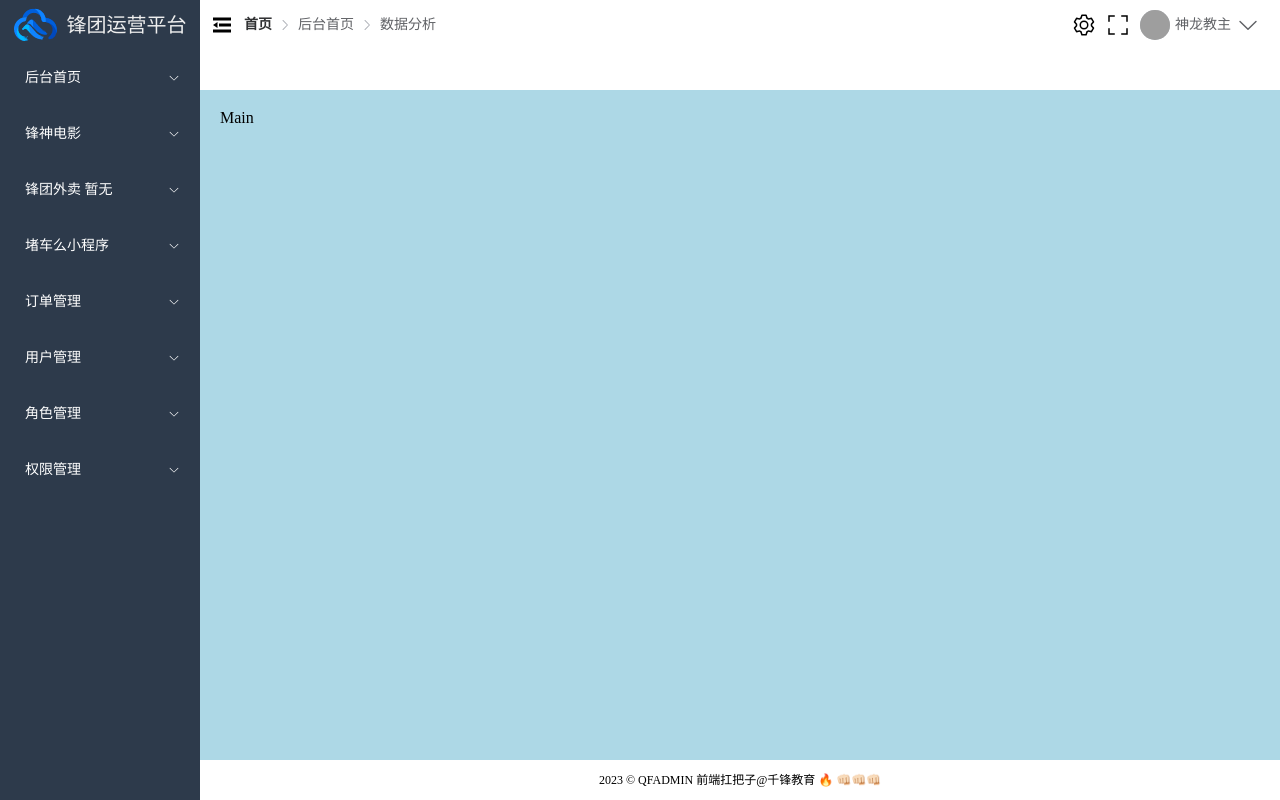
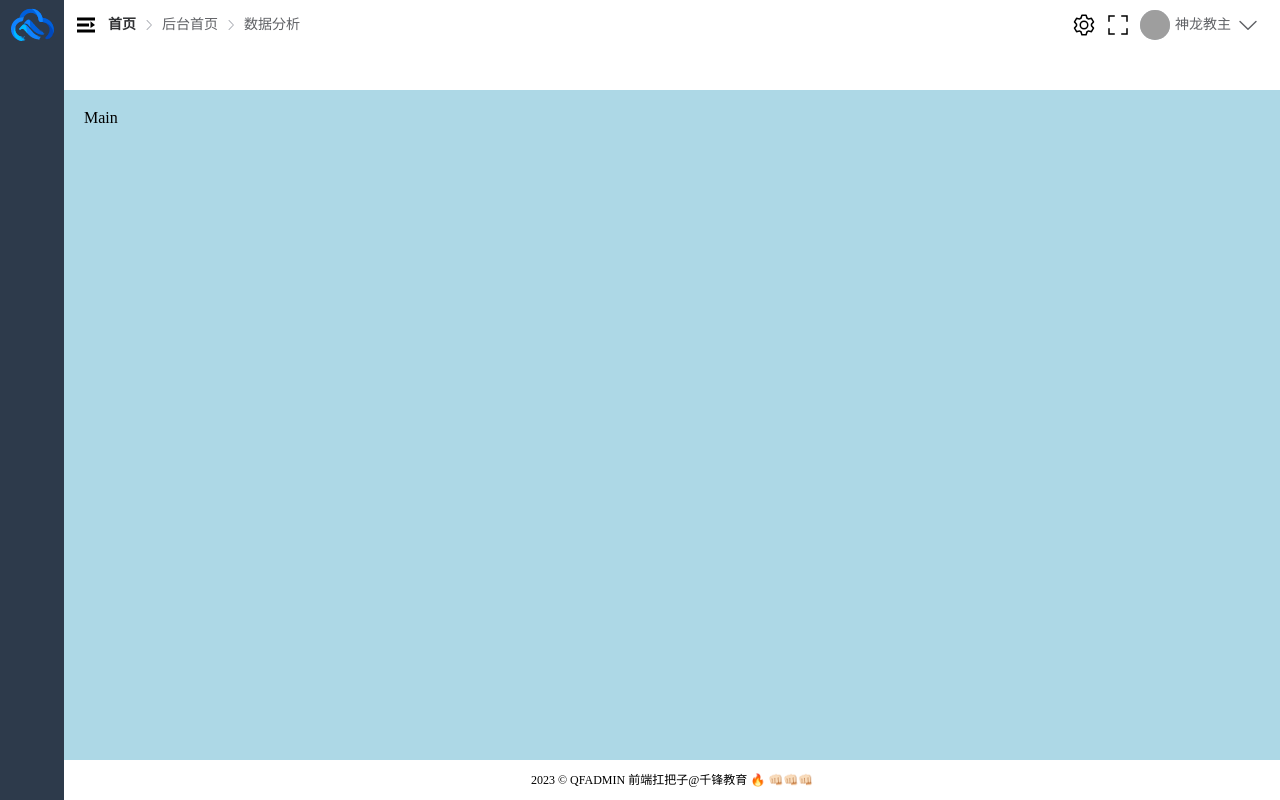
Before and after one commit to lydloveghl/masterAdmin, a Vue app: page / in a window 1280 px wide. Built offline with nearby package versions, Linux system fonts and the light colour scheme; grey boxes are pictures that could not be loaded; a small style sheet from the web is missing.

Commit message:
后台主页完成

```diff
--- a/src/layout/components/IndexAside.vue
+++ b/src/layout/components/IndexAside.vue
@@ -1,15 +1,23 @@
 <script lang="ts" setup>
 import menuList from '@/mock/menu/index'
+import { useAsideStore } from '@/stores/aside'
+const asideStore = useAsideStore()
 </script>
 <template>
-  <el-aside width="200px">
-    <p class="logo"><img src="@/assets/images/logo.png" alt="" /><span>锋团运营平台</span></p>
+  <el-aside :class="{ 'is-collapse': !asideStore.isCollapse }">
+    <p class="logo">
+      <img src="@/assets/images/logo.png" alt="" /><span v-show="asideStore.isCollapse"
+        >锋团运营平台</span
+      >
+    </p>
     <!-- 菜单 -->
     <el-menu
       active-text-color="#409eff"
       background-color="#2d3a4b"
       class="el-menu-vertical-demo"
       text-color="#fff"
+      :collapse="!asideStore.isCollapse"
+      :collapse-transition="false"
     >
       <el-sub-menu v-for="item in menuList" :key="item.auth_id" :index="item.auth_id">
         <template #title>
@@ -20,8 +28,10 @@ import menuList from '@/mock/menu/index'
           v-for="menuItem in item.children"
           :key="menuItem.auth_id"
           :index="menuItem.auth_id"
-          >{{ menuItem.auth_name }}</el-menu-item
         >
+          <i class="iconfont" :class="menuItem.icon"></i>
+          {{ menuItem.auth_name }}
+        </el-menu-item>
       </el-sub-menu>
     </el-menu>
   </el-aside>
@@ -31,6 +41,7 @@ import menuList from '@/mock/menu/index'
   width: 200px;
   height: 100%;
   background-color: $qf-bg-color;
+  transition: all 0.2s linear;
   .logo {
     display: flex;
     align-items: center;
@@ -42,6 +53,7 @@ import menuList from '@/mock/menu/index'
       font-size: 20px;
       font-weight: 700px;
       margin-left: 10px;
+      text-wrap: nowrap;
     }
   }
   .el-menu {
@@ -51,6 +63,9 @@ import menuList from '@/mock/menu/index'
     }
   }
 }
+.el-aside.is-collapse {
+  width: 64px;
+}
 .el-aside::-webkit-scrollbar {
   display: none;
 }
--- a/src/layout/components/IndexHeader.vue
+++ b/src/layout/components/IndexHeader.vue
@@ -10,9 +10,14 @@ import {
   Check,
   CircleCheck,
   ArrowDown,
+  Expand,
 } from '@element-plus/icons-vue'
 import { reactive, toRefs } from 'vue'
-
+import { useAsideStore } from '@/stores/aside'
+const asideStore = useAsideStore()
+const showAsideNav = () => {
+  asideStore.isCollapse = !asideStore.isCollapse
+}
 const state = reactive({
   circleUrl: 'https://cube.elemecdn.com/3/7c/3ea6beec64369c2642b92c6726f1epng.png',
   squareUrl: 'https://cube.elemecdn.com/9/c2/f0ee8a3c7c9638a54940382568c9dpng.png',
@@ -26,7 +31,8 @@ const { circleUrl } = toRefs(state)
     <el-header>
       <p class="pageRouter">
         <span>
-          <el-icon><Fold /></el-icon>
+          <el-icon @click="showAsideNav()" v-show="asideStore.isCollapse"><Fold /></el-icon>
+          <el-icon @click="showAsideNav()" v-show="!asideStore.isCollapse"><Expand /></el-icon>
           <el-breadcrumb :separator-icon="ArrowRight">
             <el-breadcrumb-item :to="{ path: '/' }">首页</el-breadcrumb-item>
             <el-breadcrumb-item>后台首页</el-breadcrumb-item>
--- /dev/null
+++ b/src/stores/aside.ts
@@ -0,0 +1,7 @@
+import { defineStore } from 'pinia'
+import { ref } from 'vue'
+export const useAsideStore = defineStore('aside', () => {
+  const isCollapse = ref(false)
+
+  return { isCollapse }
+})
```
